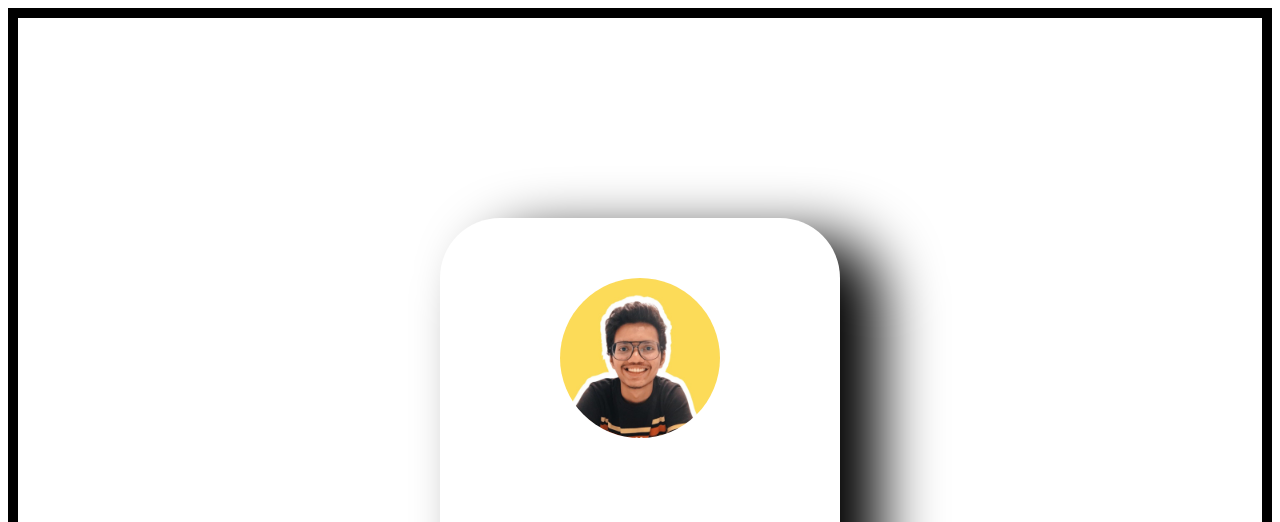
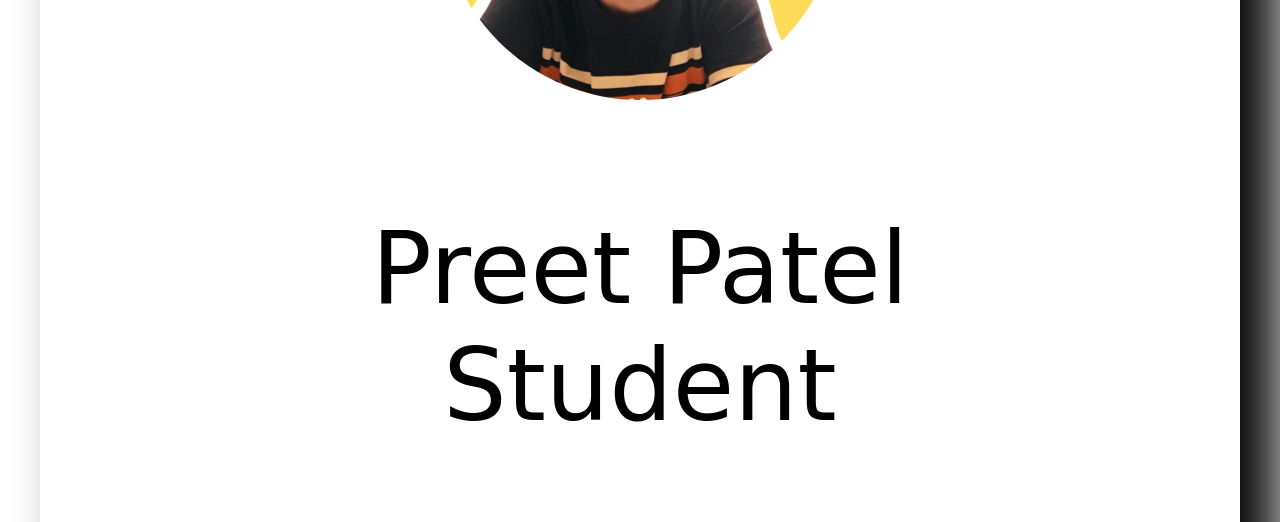
Before and after one commit to PrEEtPatEl44/ProfileCard, a plain HTML site: page index.html in a window 1280 px wide. Shown: the top 522 px of the page. Drawn offline with Linux system fonts and the light colour scheme.

Commit message:
Size changes

```diff
--- a/CSS/style.css
+++ b/CSS/style.css
@@ -1,17 +1,20 @@
-body{
+body {
+   display: flex;
    background-color: white;
-}
+   justify-content: center;
+   align-items: center;
+   height: 100vh;
+   margin: 0;
+ }
 .container{
    background-color:white;
    display: flex;
-   align-items: center;
-   height: 100vh;
-   border: 10px solid;
-   justify-content: center;
+
 }
 .box{
-   height: 50vh;
-   width: 50vb;
+
+   height: 1500px;
+   width: 1200px;
    border-radius: 15%;
    background-color:white;
    box-shadow:40px 20px 60px black
@@ -22,13 +25,16 @@ body{
    justify-content: center;
    margin-top: 50px;
 
+
+
 }
 .circle img{
    border: 10px solid white;
-   height: 20vh;
-   width: 20vb;
+   height: 400px;
+   width: 400px;
    border-radius: 50%;
    margin-bottom: 10px;
+   border: 10px #4070f4;
 }
 .name p{
    font-family: cursive;
```
Also changed, not shown: package-lock.json (added).
